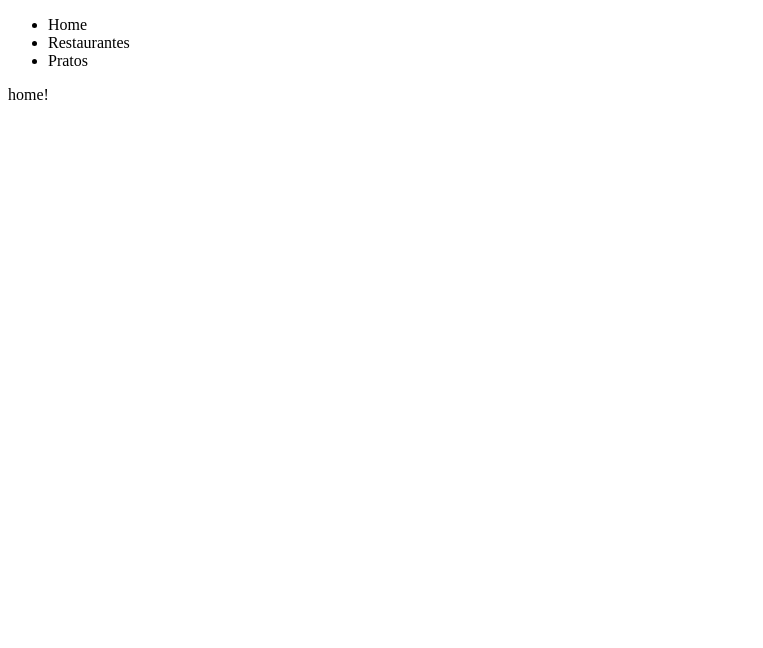
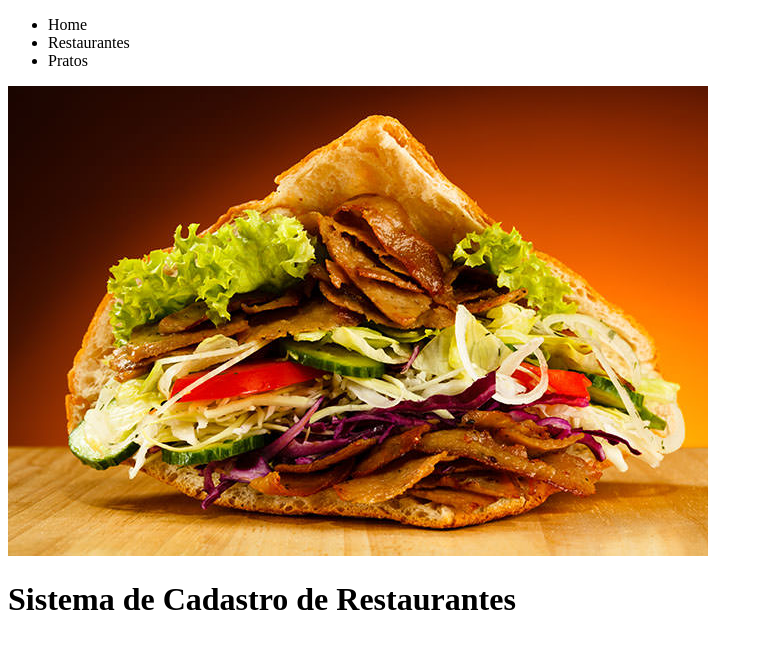
Before and after one commit to arielvieira/cedro-restaurante-ui, an Angular app: page / in a window 1280 px wide. Shown: the top 648 px of the page, without its empty margins (0-763 px from the left). Built offline with nearby package versions, Linux system fonts and the light colour scheme.

Commit message:
Add home requisites

```diff
--- a/src/app/home/home.component.html
+++ b/src/app/home/home.component.html
@@ -1,3 +1,5 @@
-<p>
-  home!
-</p>
+<div>
+  <img src="/assets/home.jpg" alt="">
+
+  <h1>Sistema de Cadastro de Restaurantes</h1>
+</div>
```
Also changed, not shown: src/assets/home.jpg (added).
